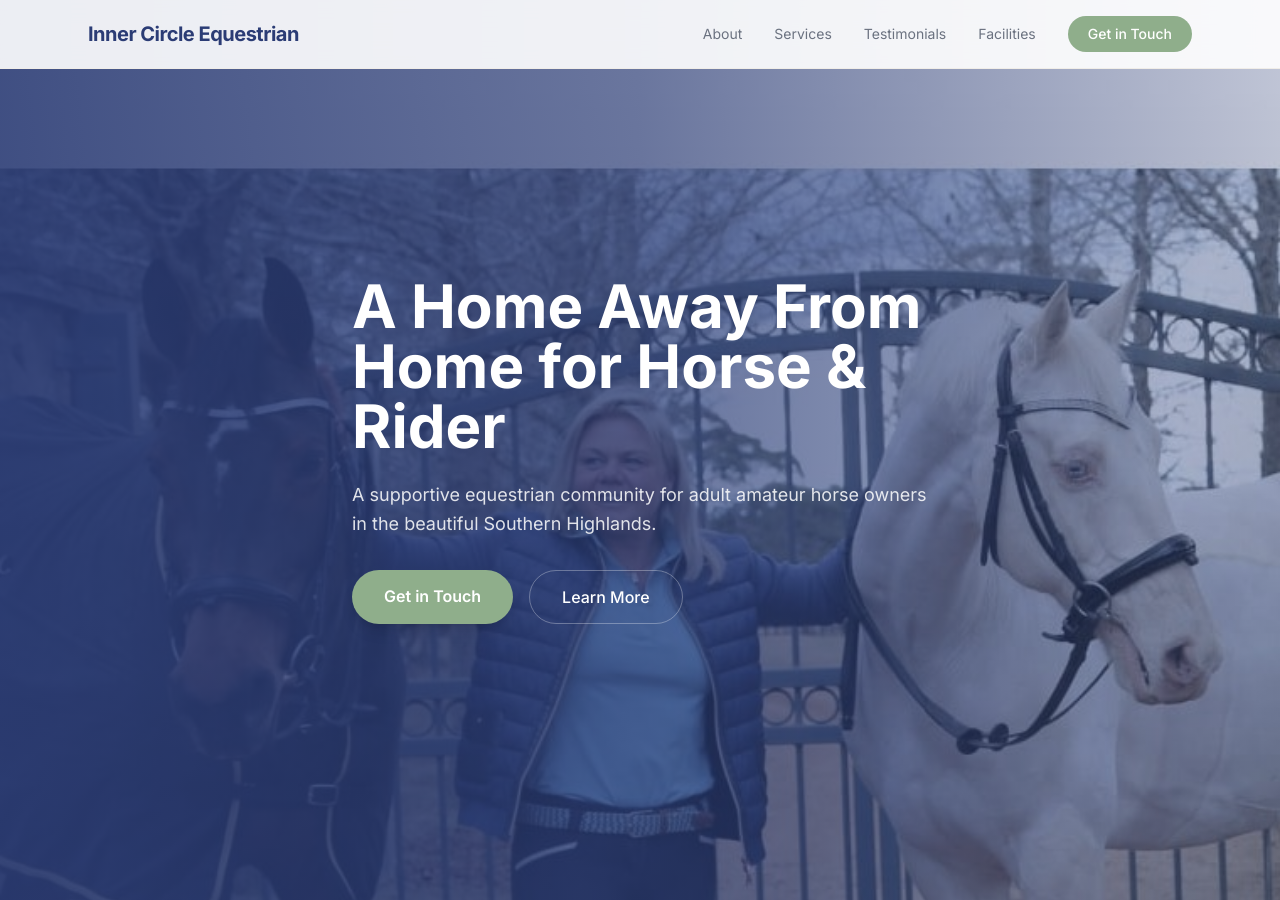
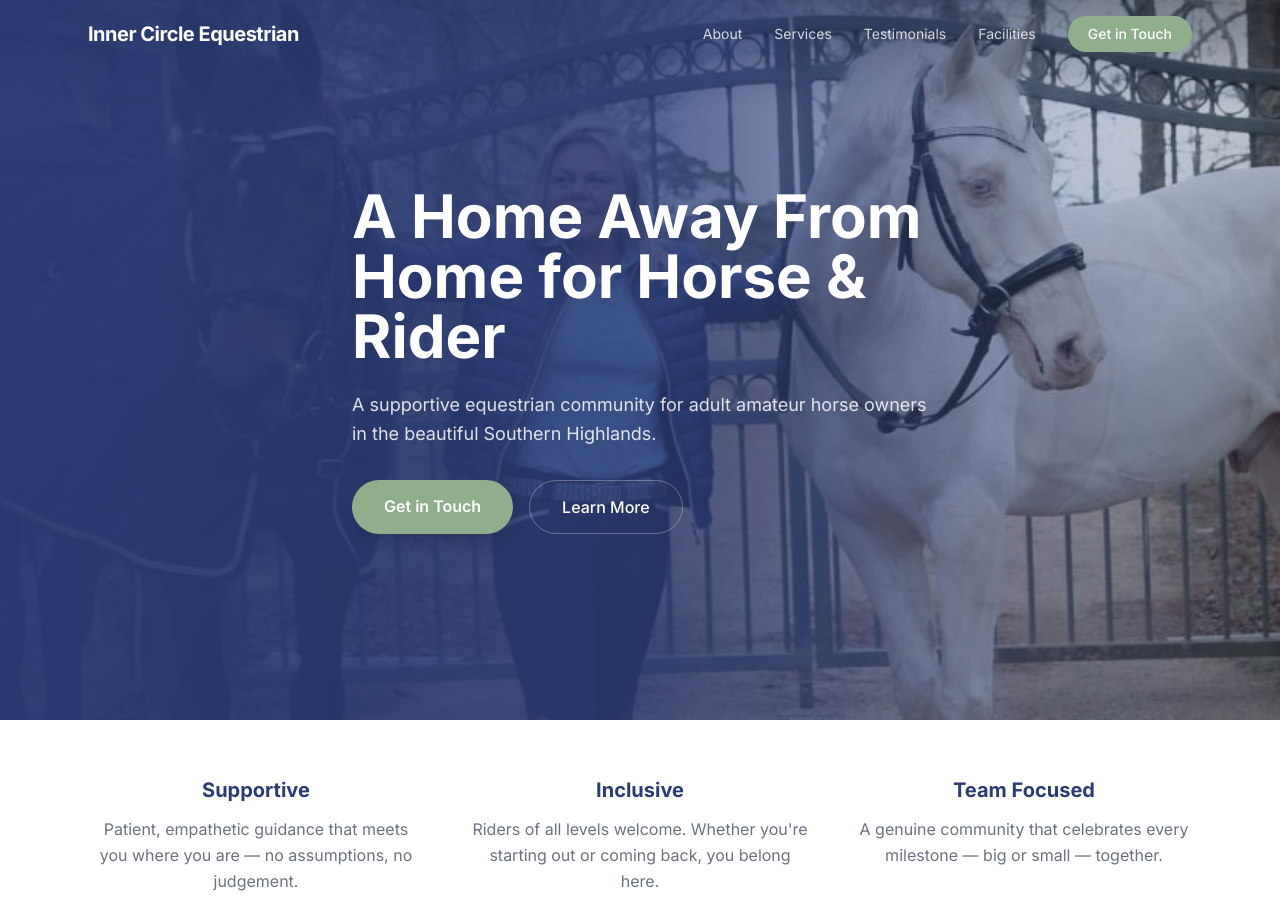
Before and after one commit to almostawake/ic-website, a Jekyll site: the page built from index.html, in a window 1280 px wide and 900 px high. Built offline with Jekyll 4.4.1, drawn with Linux system fonts in a browser that asks for light colours; nearby versions of some CDN libraries.

Commit message:
Improve hero section: responsive images, nav readability, balanced layout
- Replace single hero.jpg with responsive <picture> element (desktop 16:9 + mobile portrait)
- Add top gradient overlay for nav text contrast on transparent navbar
- Strengthen left-side gradient so heading text doesn't compete with image subject
- Reduce hero height from 100vh to 80-85vh to show values section at fold
- Nav transitions from transparent (over hero) to white (on scroll) via Alpine.js

Co-Authored-By: Claude Opus 4.6 (1M context) <noreply@anthropic.com>

```diff
--- a/_includes/nav.html
+++ b/_includes/nav.html
@@ -1,22 +1,27 @@
-<nav class="fixed top-0 w-full z-50 bg-white/90 backdrop-blur-md border-b border-ic-cloud">
+<nav
+  x-data="{ scrolled: false }"
+  x-init="window.addEventListener('scroll', () => { scrolled = window.scrollY > 50 })"
+  :class="scrolled ? 'bg-white/95 backdrop-blur-md border-b border-ic-cloud' : 'bg-transparent border-b border-transparent'"
+  class="fixed top-0 w-full z-50 transition-all duration-300"
+>
   <div class="max-w-6xl mx-auto px-6 py-4 flex items-center justify-between">
-    <a href="{{ '/' | relative_url }}" class="text-xl font-bold tracking-tight text-ic-navy">
+    <a href="{{ '/' | relative_url }}" :class="scrolled ? 'text-ic-navy' : 'text-white'" class="text-xl font-bold tracking-tight transition-colors">
       {{ site.title }}
     </a>
 
     <!-- Desktop nav -->
     <div class="hidden md:flex items-center gap-8">
-      <a href="#about" class="text-sm text-ic-muted hover:text-ic-navy transition">About</a>
-      <a href="#services" class="text-sm text-ic-muted hover:text-ic-navy transition">Services</a>
-      <a href="#testimonials" class="text-sm text-ic-muted hover:text-ic-navy transition">Testimonials</a>
-      <a href="#facilities" class="text-sm text-ic-muted hover:text-ic-navy transition">Facilities</a>
+      <a href="#about" :class="scrolled ? 'text-ic-muted hover:text-ic-navy' : 'text-white/80 hover:text-white'" class="text-sm transition">About</a>
+      <a href="#services" :class="scrolled ? 'text-ic-muted hover:text-ic-navy' : 'text-white/80 hover:text-white'" class="text-sm transition">Services</a>
+      <a href="#testimonials" :class="scrolled ? 'text-ic-muted hover:text-ic-navy' : 'text-white/80 hover:text-white'" class="text-sm transition">Testimonials</a>
+      <a href="#facilities" :class="scrolled ? 'text-ic-muted hover:text-ic-navy' : 'text-white/80 hover:text-white'" class="text-sm transition">Facilities</a>
       <a href="#contact" class="text-sm px-5 py-2 rounded-full bg-ic-sage hover:bg-ic-sage/90 text-white font-medium transition">
         Get in Touch
       </a>
     </div>
 
     <!-- Mobile hamburger -->
-    <button @click="mobileMenu = !mobileMenu" class="md:hidden text-ic-muted hover:text-ic-navy">
+    <button @click="mobileMenu = !mobileMenu" :class="scrolled ? 'text-ic-muted hover:text-ic-navy' : 'text-white/80 hover:text-white'" class="md:hidden">
       <svg class="w-6 h-6" fill="none" stroke="currentColor" viewBox="0 0 24 24">
         <path x-show="!mobileMenu" stroke-linecap="round" stroke-linejoin="round" stroke-width="2" d="M4 6h16M4 12h16M4 18h16"/>
         <path x-show="mobileMenu" stroke-linecap="round" stroke-linejoin="round" stroke-width="2" d="M6 18L18 6M6 6l12 12"/>
--- a/index.html
+++ b/index.html
@@ -5,11 +5,15 @@ description: "Supportive equestrian community for adult amateur horse owners. Ag
 ---
 
 <!-- Hero -->
-<section class="relative min-h-screen flex items-end md:items-center overflow-hidden bg-ic-navy">
-  <img src="{{ '/assets/images/hero.jpg' | relative_url }}" alt="Natalie Innes with horses at Inner Circle Equestrian" class="absolute inset-0 w-full h-full object-cover object-top">
-  <div class="absolute inset-0 bg-gradient-to-t md:bg-gradient-to-r from-ic-navy/90 via-ic-navy/70 to-ic-navy/30"></div>
+<section class="relative min-h-[85vh] md:min-h-[80vh] flex items-end md:items-center overflow-hidden bg-ic-navy">
+  <picture>
+    <source media="(min-width: 768px)" srcset="{{ '/assets/images/hero-desktop.jpg' | relative_url }}">
+    <img src="{{ '/assets/images/hero-mobile.jpg' | relative_url }}" alt="Natalie Innes with horses at Inner Circle Equestrian" class="absolute inset-0 w-full h-full object-cover object-center">
+  </picture>
+  <div class="absolute inset-x-0 top-0 h-28 bg-gradient-to-b from-black/40 to-transparent pointer-events-none"></div>
+  <div class="absolute inset-0 bg-gradient-to-t md:bg-gradient-to-r from-ic-navy/95 via-ic-navy/80 via-50% to-transparent"></div>
 
-  <div class="relative max-w-6xl mx-auto px-6 pb-16 pt-32 md:py-24">
+  <div class="relative max-w-6xl mx-auto px-6 pb-16 pt-24 md:py-24">
     <div class="max-w-xl">
       <h1 class="text-4xl md:text-5xl lg:text-6xl font-bold text-white leading-tight">
         {{ site.data.brand.tagline }}
```
Also changed, not shown: assets/images/hero-desktop.jpg (added), assets/images/hero-mobile.jpg (renamed from assets/images/hero.jpg).
